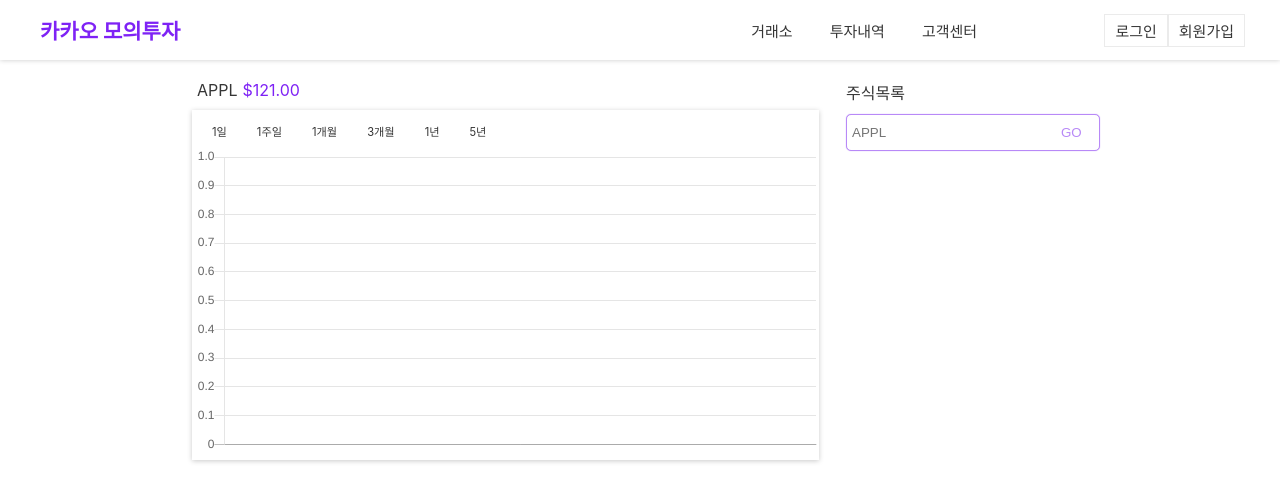
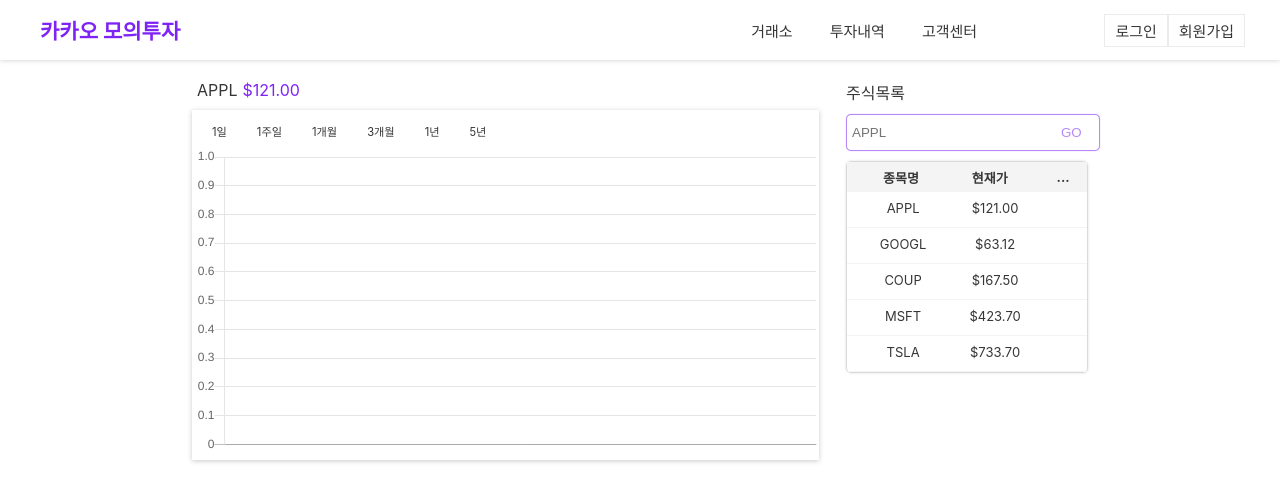
Before and after one commit to imnotmoon/react-imnotstocks, a React (Create React App) app in the folder imnotstock/: page / in a window 1280 px wide. Shown: the top 502 px of the page. Built offline with nearby package versions, Linux system fonts and the light colour scheme.

Commit message:
list css

```diff
--- a/imnotstock/src/components/Chart/Chart.js
+++ b/imnotstock/src/components/Chart/Chart.js
@@ -2,12 +2,22 @@ import './Chart.css'
 import React, { useState, useEffect, useContext } from 'react'
 import { CurrentStock } from '../App'
 import { Line } from 'react-chartjs-2'
+
 
 function Chart() {
 
     const [stockName, setStockName] = useContext(CurrentStock)
 
     const [graphData, setGraphData] = useState([])
+
+
+    // stockName이 변하면
+    // 1. 차트 데이터 request
+    // 2. 차트 다시 렌더링
+
+    useEffect(() => {
+
+    }, [stockName])
 
     /*
     graph data : dictionary
--- a/imnotstock/src/components/Table/Table.css
+++ b/imnotstock/src/components/Table/Table.css
@@ -0,0 +1,50 @@
+.table {
+    font-weight: 400;
+    color: #363636;
+    margin-top: 10px;
+    box-shadow: 0px 0px 3px #dddddd;
+    border: 1px solid #dbdada;
+    border-radius: 5px;
+    width: 100%;
+    /* min-width: 260px; */
+    font-size: 13px;
+    font-weight: 400;
+    text-align: center;
+    display: block;
+}
+
+.table__header {
+    background-color: #f5f4f4;
+    height: 30px;
+    display: flex;
+    width: 100%;
+    min-width: 150px;
+    align-items: center;
+}
+
+.table__title {
+    padding-left: 15%;
+    padding-right: 12%;
+}
+
+.table__price {
+    padding-left: 10%;
+    padding-right: 20%;
+}
+
+tr {
+    display: block;
+    width: 100%;
+    height: 30px;
+    padding-top: 5px;
+    border-bottom: 1px solid #f5f4f4;
+}
+
+td {
+    min-width: 70px;
+}
+
+.table__cell__title {
+    width: 60%;
+    text-align: center;
+}
--- a/imnotstock/src/components/Table/Table.js
+++ b/imnotstock/src/components/Table/Table.js
@@ -1,14 +1,48 @@
 import './Table.css'
-import React from 'react'
+import TableCell from './TableCell'
+import React, { useState } from 'react'
 
 function Table() {
+
+    const [searchResult, setSearchResult] = useState([
+        {
+            title: "APPL",
+            price: "$121.00"
+        },
+        {
+            title: "GOOGL",
+            price: "$63.12"
+        },
+        {
+            title: "COUP",
+            price: "$167.50"
+        },
+        {
+            title: "MSFT",
+            price: "$423.70"
+        },
+        {
+            title: "TSLA",
+            price: "$733.70"
+        }
+    ])
+
     return (
         <table className="table">
-            {/* <th>
-                <td>종목명</td>
-                <td>현재가</td>
-                <td>...</td>
-            </th> */}
+            <div className="table__header">
+                <th className="table__title">종목명</th>
+                <th className="table__price">현재가</th>
+                <th>...</th>
+            </div>
+
+            <div>
+                {
+                    searchResult.map((cell) => (
+                        <TableCell title={cell.title} price={cell.price} />
+                    ))
+                }
+            </div>
+
         </table>
     )
 }
--- /dev/null
+++ b/imnotstock/src/components/Table/TableCell.js
@@ -0,0 +1,12 @@
+import React from 'react'
+
+function TableCell({ title, price }) {
+    return (
+        <tr className="table__cell">
+            <td className="table__cell__title">{title}</td>
+            <td className="talbe__cell__price">{price}</td>
+        </tr>
+    )
+}
+
+export default TableCell
```
